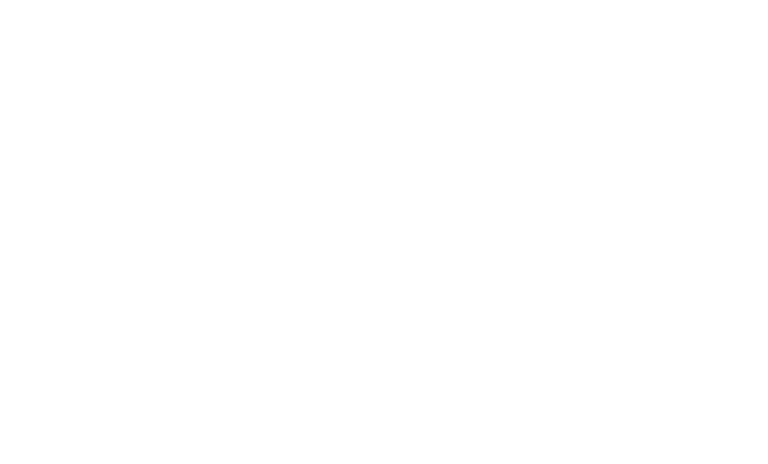
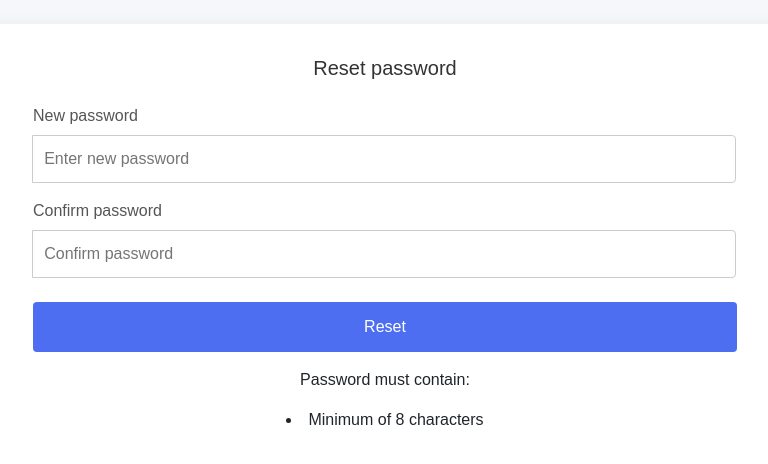
Before and after one commit to dongloi2504/AIScannerStore_webManager, a React (Create React App) app: page /AIScannerStore_build/forget-password in a window 1280 px wide. Before the commit this address had no page. Shown: the part 140-604 px from the top of the page, without its empty margins (255-1023 px from the left). Built offline with nearby package versions, Linux system fonts and the light colour scheme.

Commit message:
forgot password page

```diff
--- a/src/App.js
+++ b/src/App.js
@@ -16,6 +16,7 @@
 import DeviceManagement from './ITHelpdesk/DeviceManagement';
 import LiveOrderManagement from './Staff/LiveOrderManagement';
 import Report from './Admin/Report';
+import ForgetPassword from './Authen/ForgetPassword';
 function App() {
 	const AuthorizedAdminLogin = withAuthorization(AdminLogin, [Role.ALL]);
 	const AuthorizedStoreManagement = withAuthorization(StoreManagement, [Role.ADMIN]);
@@ -28,6 +29,8 @@
 	const AuthorizedInventoryHistoryPage = withAuthorization(InventoryHistoryPage, [Role.ADMIN, Role.MANAGER]);
 	const AuthorizedDeviceManagementPage = withAuthorization(DeviceManagement, [Role.HELPDESK]);
 	const AuthorizedLiveOrderEditing = withAuthorization(LiveOrderManagement, [Role.ALL]);
+	const AuthorizedReport = withAuthorization(Report,Role.ADMIN);
+
 	return (
 		<BrowserRouter basename="/AIScannerStore_build">
 			<Routes>
@@ -40,11 +43,11 @@
 				<Route path="/product-detail/:id" element={<AuthorizedProductDetail />} />
 				<Route path="/store-detail/:storeId" element={<AuthorizedStoreDetail />} />
 				<Route path="/inventory-history/:id" element={<AuthorizedInventoryHistoryPage />} />
-				<Route path="/report" element={<Report />} />
+				<Route path="/report" element={< AuthorizedReport />} />
 				<Route path="/device-management" element={<AuthorizedDeviceManagementPage />} />
 				<Route path="/live-order" element={<AuthorizedLiveOrderEditing />} />
 				<Route path="/unauthorized" element={<Unauthorized />} />
-
+				<Route path="/forget-password" element={<ForgetPassword/>}/>
 			</Routes>
 		</BrowserRouter>
 	);
--- a/src/Authen/AdminLogin.css
+++ b/src/Authen/AdminLogin.css
@@ -135,3 +135,9 @@
   color: #666;
   text-decoration: none;
 }
+
+.extra-links ul {
+  list-style-position: inside;
+  padding-left: 0;
+  margin-left: 0;
+}
--- /dev/null
+++ b/src/Authen/ForgetPassword.js
@@ -0,0 +1,89 @@
+import React, { useState } from "react";
+import { useSearchParams, useNavigate } from "react-router-dom";
+import { resetCustomerPassword } from '../ServiceApi/apiAuth';
+import './AdminLogin.css';
+
+export default function ForgetPassword() {
+  const [searchParams] = useSearchParams();
+  const navigate = useNavigate();
+
+  const attemptId = searchParams.get("id");
+  const token = searchParams.get("token");
+
+  const [newPassword, setNewPassword] = useState("");
+  const [confirmPassword, setConfirmPassword] = useState("");
+  const [loading, setLoading] = useState(false);
+
+  const handleSubmit = async (e) => {
+    e.preventDefault();
+
+    if (newPassword.length < 8) {
+      alert("Password must be at least 8 characters");
+      return;
+    }
+
+    if (newPassword !== confirmPassword) {
+      alert("Passwords do not match");
+      return;
+    }
+
+    setLoading(true);
+
+    try {
+      await resetCustomerPassword({ attemptId, token, newPassword });
+      alert("Password reset successful!");
+    } catch (error) {
+      console.error(error);
+      alert(error.response?.data?.message || "Something went wrong.");
+    } finally {
+      setLoading(false);
+    }
+  };
+
+  return (
+    <div className="admin-login-container">
+      <div className="admin-login-box">
+        <div className="login-form-container">
+          <h2 className="login-title">Reset password</h2>
+
+          <form onSubmit={handleSubmit}>
+            <div className="input-group">
+              <label htmlFor="newPassword">New password</label>
+              <input
+                id="newPassword"
+                type="password"
+                value={newPassword}
+                onChange={(e) => setNewPassword(e.target.value)}
+                placeholder="Enter new password"
+                required
+              />
+            </div>
+
+            <div className="input-group">
+              <label htmlFor="confirmPassword">Confirm password</label>
+              <input
+                id="confirmPassword"
+                type="password"
+                value={confirmPassword}
+                onChange={(e) => setConfirmPassword(e.target.value)}
+                placeholder="Confirm password"
+                required
+              />
+            </div>
+
+            <button type="submit" className="login-btn" disabled={loading}>
+              {loading ? "Resetting..." : "Reset"}
+            </button>
+
+            <div className="extra-links">
+              <p>Password must contain:</p>
+              <ul>
+                <li>Minimum of 8 characters</li>
+              </ul>
+            </div>
+          </form>
+        </div>
+      </div>
+    </div>
+  );
+}
--- a/src/ServiceApi/apiAuth.js
+++ b/src/ServiceApi/apiAuth.js
@@ -6,3 +6,10 @@
     password,
   });
 }
+export function resetCustomerPassword({ attemptId, token, newPassword }) {
+  return instance.post("/api/auth/customer/password-reset", {
+    attemptId,
+    token,
+    newPassword,
+  });
+}
```
